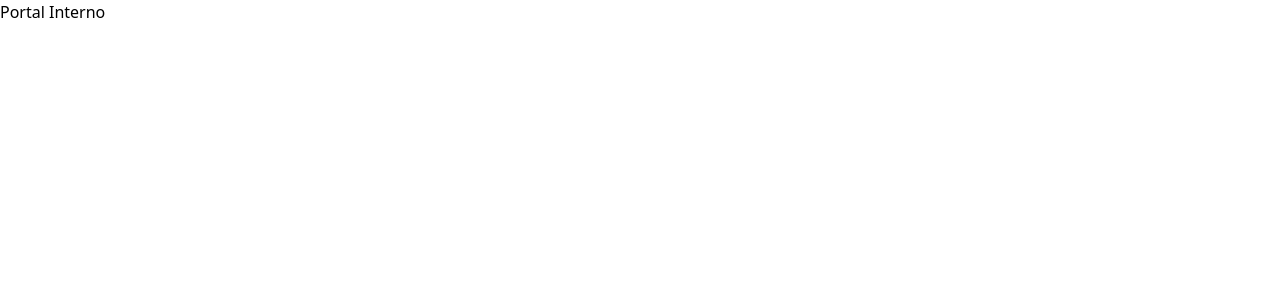
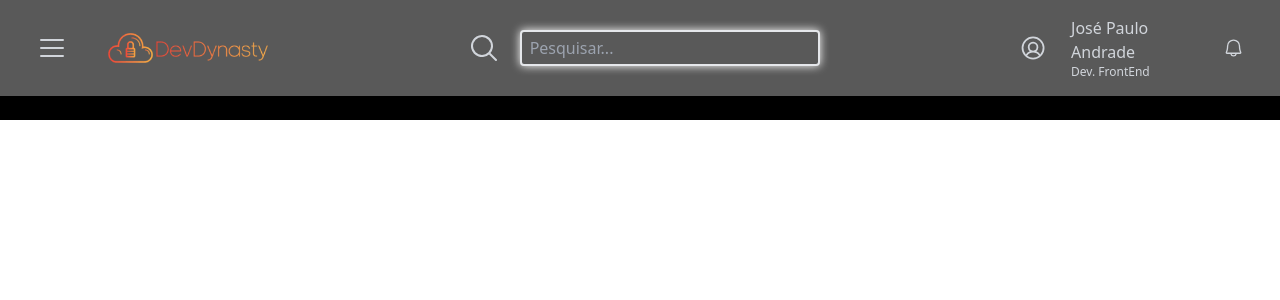
Before and after one commit to org-dev-dynasty/portal-interno-front, a React (Vite) app: page /portalInterno in a window 1280 px wide. Shown: the top 300 px of the page. Built offline with nearby package versions, Linux system fonts and the light colour scheme.

Commit message:
feat: Update internal portal screen with header component and background color

```diff
--- a/src/app/screens/client/portalInterno/index.tsx
+++ b/src/app/screens/client/portalInterno/index.tsx
@@ -1,9 +1,14 @@
+import Header from "../../../components/header";
+
 
 
 export function PortalInterno() {
     return (
-        <div>
-            <h1>Portal Interno</h1>
-        </div>
+        <>
+            <Header/>
+            <div className="bg-black h-full">
+                <p>Hello Worlld</p>
+            </div>
+        </>
     )
 }
```
